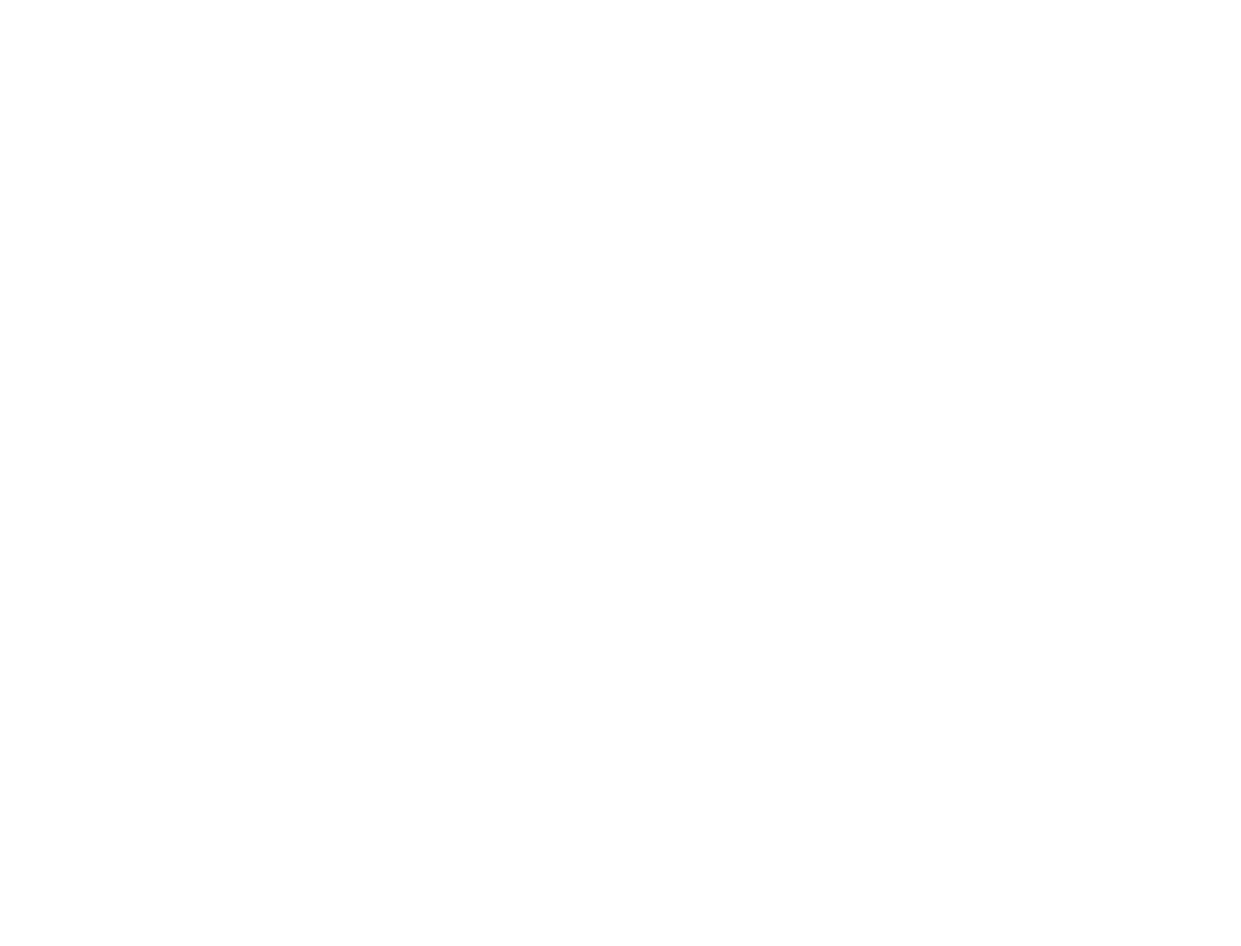
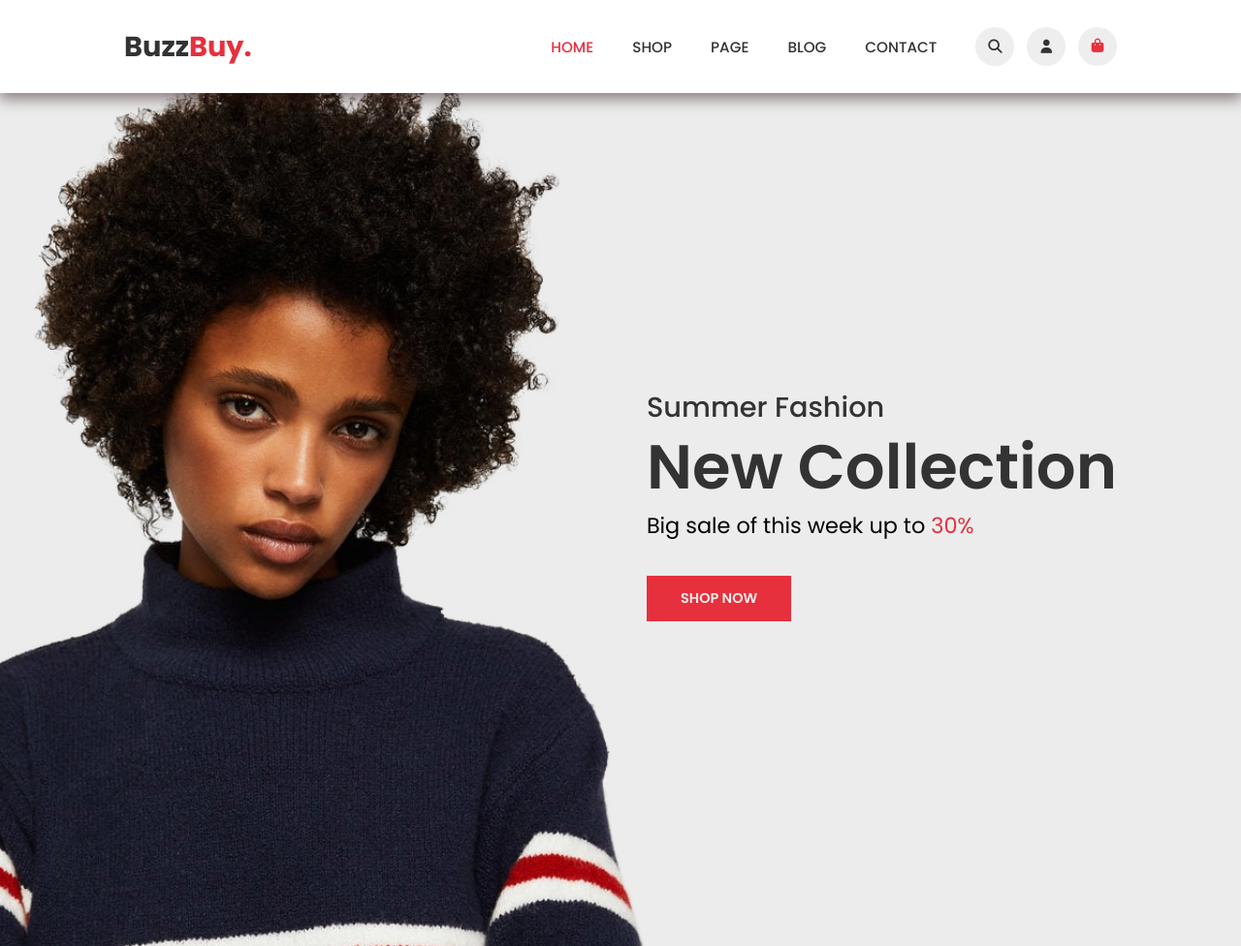
Before and after one commit to saurabhpatil67/eCommerce_Website, a plain HTML site: page index.html in a window 1280 px wide. Shown: the whole page at 97% size. Before the commit the page ends 800 px from the top, so only its background shows below. Drawn offline with Linux system fonts and the light colour scheme.

Commit message:
Add code up to Section 01

```diff
--- a/index.html
+++ b/index.html
@@ -4,11 +4,68 @@
     <meta charset="UTF-8">
     <meta name="viewport" content="width=device-width, initial-scale=1.0">
     <title>eCommmerce Website</title>
+    <!-- Font Awesome CDN -->
+     <link rel="stylesheet" href="https://cdnjs.cloudflare.com/ajax/libs/font-awesome/7.0.1/css/all.min.css" integrity="sha512-2SwdPD6INVrV/lHTZbO2nodKhrnDdJK9/kg2XD1r9uGqPo1cUbujc+IYdlYdEErWNu69gVcYgdxlmVmzTWnetw==" crossorigin="anonymous" referrerpolicy="no-referrer" />
+
     <link rel="stylesheet" href="style.css">
 </head>
 <body>
+    <!-- NAVBAR HERE   -->
+     <header>
+        <nav class="navbar flex container">
+            <a href="" class="logo">
+                Buzz<span>Buy.</span>
+            </a>
 
+            <ul class="navlist flex">
+                <li>
+                    <a href="#" class="link link-active">home</a>
+                </li>
+                <li>
+                    <a href="#" class="link">shop</a>
+                </li>
+                <li>
+                    <a href="#" class="link">page</a>
+                </li>
+                <li>
+                    <a href="#" class="link">blog</a>
+                </li>
+                <li>
+                    <a href="#" class="link">contact</a>
+                </li>
+                <li class="nav-icons flex">
+                    <a href="" class="icon">
+                        <i class="fa-solid fa-magnifying-glass"></i>
+                    </a>
+                    <a href="" class="icon">
+                        <i class="fa-solid fa-user"></i>
+                    </a>
+                    <a href="" class="icon icon-active">
+                        <i class="fa-solid fa-shopping-bag"></i>
+                    </a>
+                </li>
+            </ul>
 
+            <a href="#" class="hamburger">
+                <i class="fa-solid fa-bars"></i>
+            </a>
+        </nav>
+     </header>
+
+     <!-- SECTION HERE  -->
+      <main>
+        <!-- section 01  -->
+         <section class="hero ">
+            <div class="hero-content flex container">
+                <div>
+                    <h3>Summer Fashion</h3>
+                <h1>New Collection</h1>
+                <h4>Big sale of this week up to <span>30%</span></h4>
+                <button>Shop Now</button>
+                </div>
+            </div>
+         </section>
+      </main>
 
     <script src="script.js"></script>
 </body>
--- a/style.css
+++ b/style.css
@@ -0,0 +1,172 @@
+@import url('https://fonts.googleapis.com/css2?family=Poppins:ital,wght@0,100;0,200;0,300;0,400;0,500;0,600;0,700;0,800;0,900;1,100;1,200;1,300;1,400;1,500;1,600;1,700;1,800;1,900&display=swap');
+
+*{
+    margin: 0;
+    padding: 0;
+    box-sizing: border-box;
+    font-family: "Poppins", sans-serif;
+}
+
+html{
+    scroll-behavior: smooth;
+}
+
+:root{
+    --white-clr: #fff;
+    --black-clr: #000;
+    --light-black: #333;
+    --primary-clr: #e6303d;
+    --secondary-clr: #eee;
+    --tag-clr: #7cc576;
+}
+
+/* Basic Styling  */
+li{
+    list-style: none;
+}
+
+a{
+    text-decoration: none;
+}
+
+img{
+    width: 100%;
+    height: 100%;
+    display: block;
+    transition: transform .3s ease-in-out;
+}
+
+a:hover{
+    color: var(--primary-clr);
+}
+
+.flex{
+    display: flex;
+    align-items: center;
+}
+
+.container{
+    max-width: 80%;
+    margin: auto;
+}
+/* NAVBAR STYLING  */
+
+header{
+    background: var(--white-clr);
+    position: fixed;
+    top: 0;
+    left: 0;
+    right: 0;
+    z-index: 99;
+    box-shadow: 0px 5px 14.25px .75px rgba(36, 11, 12, 0.5);
+}
+.logo{
+    font-size: 1.8rem;
+    font-weight: bold;
+    color: var(--light-black);
+}
+
+
+.link{
+    font-size: .95rem;
+    color: var(--light-black);
+    text-transform: uppercase;
+    font-weight: 500;
+}
+
+.icon{
+    font-size: .9rem;
+    color: var(--light-black);
+    background: var(--secondary-clr);
+    width: 40px;
+    height: 40px;
+    line-height: 40px;
+    text-align: center;
+    border-radius: 50%;
+}
+.icon:hover,
+.icon-active{
+    background: var(--secondary-clr);
+}
+
+span,
+.link-active,
+.icon-active{
+    color: var(--primary-clr);
+}
+
+.navbar{
+    height: 12vh;
+    justify-content: space-between;
+}
+
+.navlist{
+    gap: 2.5rem;
+}
+
+.nav-icons{
+    gap: .8rem;
+}
+
+.hamburger{
+    font-size: 1.7rem;
+    color: var(--primary-clr);
+    display: none;
+}
+
+/* SECTION STYLING  */
+
+section{
+    padding: 4rem 0;
+}
+
+.hero{
+    height: 115vh;
+    background-image: url(image/hero-image.jpg);
+    background-position: center;
+    background-size: cover;
+    background-repeat: no-repeat;
+    margin-top: 3.5rem;
+}
+
+.hero-content{
+    height: 100%;
+    width: 100%;
+    justify-content: flex-end;
+}
+
+h3{
+    font-size: 1.8rem;
+    font-weight: 500;
+    line-height: 3.7rem;
+    color: var(--light-black);
+}
+
+h1{
+    font-size: 4rem;
+    line-height: 4rem;
+    font-weight: 600;
+    color: var(--light-black);
+}
+
+h4{
+    font-size: 1.4rem;
+    font-weight: 400;
+    line-height: 3.5rem;
+    margin-bottom: 1.5rem;
+}
+
+button{
+    font-weight: 600;
+    font-size: .9rem;
+    padding: .8rem 2.2rem;
+    text-transform: uppercase;
+    color: var(--secondary-clr);
+    border: none;
+    background: var(--primary-clr);
+    transition: all .3s ease-in-out;
+}
+
+button:hover{
+    background: var(--light-black);
+}
```
